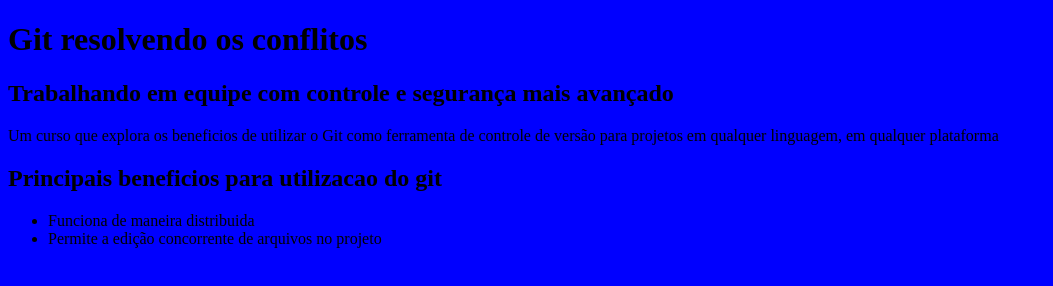
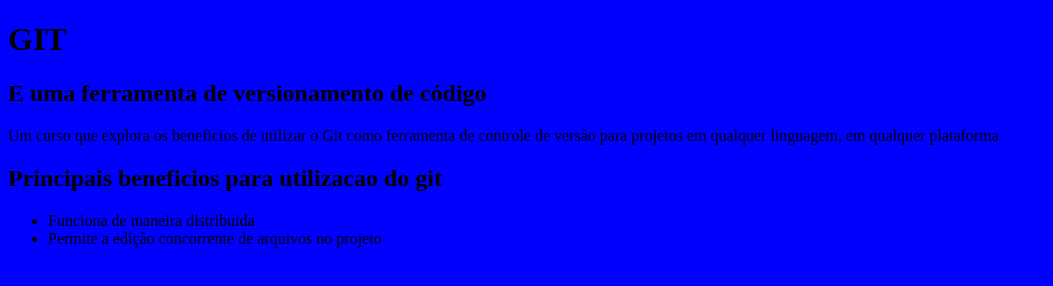
Before and after one commit to filypef/curso-git, a plain HTML site: page index.html in a window 1280 px wide. Shown: the whole page, without its empty margins (0-1053 px from the left). Drawn offline with Linux system fonts and the light colour scheme.

Commit message:
alterando o titulo e adicionando subtitulo

```diff
--- a/index.html
+++ b/index.html
@@ -9,8 +9,8 @@
 </head>
 <body>
 
-    <h1>Git resolvendo os conflitos</h1>
-    <h2>Trabalhando em equipe com controle e segurança mais avançado</h2>
+    <h1>GIT</h1>
+    <h2>E uma ferramenta de versionamento de código</h2>
 
     <p>Um curso que explora os beneficios de utilizar o Git como ferramenta de controle de versão para projetos em qualquer linguagem, em qualquer plataforma</p>
 
```
